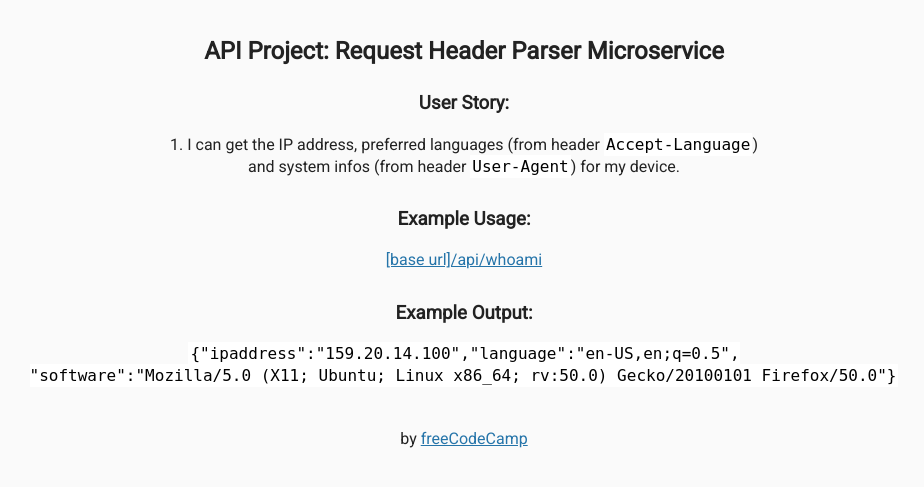
After one commit to mierea/fcc-django, a Django app: template api/templates/api/request_header_parser.html in a window 1280 px wide. The commit adds this page. Shown: the top 487 px of the page, without its empty margins (176-1100 px from the left). Run offline with Django 3.2, Linux system fonts and the light colour scheme; the template is opened without the code that fills it, so the values that code supplies are empty.

Commit message:
Added Request Header Parser Microservice

```diff
--- /dev/null
+++ b/api/static/api/css/request_header_parser.css
@@ -0,0 +1,53 @@
+/****** Main Styling ******/
+
+body {
+	font-family: 'Roboto', sans-serif;
+	font-size: 16px;
+	color: #222;
+	background-color: #FaFaFa;
+	text-align: center;
+	line-height: 1.4em;
+}
+
+.container {
+	padding: 0;
+	margin-top: 40px;
+}
+
+h3 {
+  margin-top: 30px;
+}
+
+.footer {
+	margin-top: 40px;
+}
+
+.user-stories {
+  position: relative;
+  text-align: justify;
+  max-width: 700px;
+  margin: 15px auto;
+}
+code {
+  font-family: monospace;
+  padding: 2px;
+  color: black;
+  background-color: #fff;
+}
+ol {
+	list-style-position: outside;
+}
+ul {
+	list-style-type: none;
+}
+
+li {
+  margin-bottom: 0.5em;
+}
+.user-stories li {
+  margin-bottom: 1em;
+}
+
+a {
+	color: #2574A9;
+}
--- /dev/null
+++ b/api/templates/api/request_header_parser.html
@@ -0,0 +1,37 @@
+{% load static %}
+<!DOCTYPE html>
+
+<html>
+
+   <head>
+      <title>Request Header Parser</title>
+      <link rel="shortcut icon" href="https://cdn.hyperdev.com/us-east-1%3A52a203ff-088b-420f-81be-45bf559d01b1%2Ffavicon.ico" type="image/x-icon"/>
+      <link href="https://fonts.googleapis.com/css?family=Roboto" rel="stylesheet" type="text/css">
+      <link href="{% static 'api/css/request_header_parser.css' %}" rel="stylesheet" type="text/css">
+   </head>
+
+   <body>
+      <div class="container">
+        <h2>API Project: Request Header Parser Microservice</h2>
+        <h3>User Story: </h3>
+        1. I can get the IP address, preferred languages (from header <code>Accept-Language</code>)<br> and system infos (from header <code>User-Agent</code>) for my device.
+
+        <h3>Example Usage:</h3>
+        <a href="/api/header_parser/whoami">
+          [base url]/api/whoami
+        </a>
+
+        <h3>Example Output:</h3>
+        <p>
+          <code>{"ipaddress":"159.20.14.100","language":"en-US,en;q=0.5",<br>"software":"Mozilla/5.0 (X11; Ubuntu; Linux x86_64; rv:50.0) Gecko/20100101 Firefox/50.0"}</code>
+        </p>
+      </div>
+      <div class="footer">
+        <p>
+          by <a href="http://www.freecodecamp.com">freeCodeCamp</a>
+        </p>
+      </div>
+   </body>
+
+
+</html>
--- a/api/templates/api/timestamp.html
+++ b/api/templates/api/timestamp.html
@@ -8,7 +8,7 @@
       <title>Timestamp Microservice</title>
       <link rel="shortcut icon" href="https://cdn.hyperdev.com/us-east-1%3A52a203ff-088b-420f-81be-45bf559d01b1%2Ffavicon.ico" type="image/x-icon"/>
       <link href="https://fonts.googleapis.com/css?family=Roboto" rel="stylesheet" type="text/css">
-      <link href="{% static 'api/css/style.css' %}" rel="stylesheet" type="text/css">
+      <link href="{% static 'api/css/timestamp.css' %}" rel="stylesheet" type="text/css">
    </head>
 
    <body>
--- a/api/urls.py
+++ b/api/urls.py
@@ -6,5 +6,7 @@ urlpatterns = [
     path('', views.api_list, name='api_list'),
     path('timestamp/', views.timestamp, name='timestamp'),
     path('timestamp/<int:date_number>', views.utc_string, name='utc_string'),
-    path('timestamp/<int:uyear>-<int:umonth>-<int:uday>', views.day_string, name="day_string")
+    path('timestamp/<int:uyear>-<int:umonth>-<int:uday>', views.day_string, name="day_string"),
+    path('header_parser/', views.header_parser, name='header_parser'),
+path('header_parser/whoami', views.whoami, name='whoami'),
 ]
```
Also changed, not shown: api/views.py (+17 -3 lines), api/static/api/css/timestamp.css (renamed from api/static/api/css/style.css).
